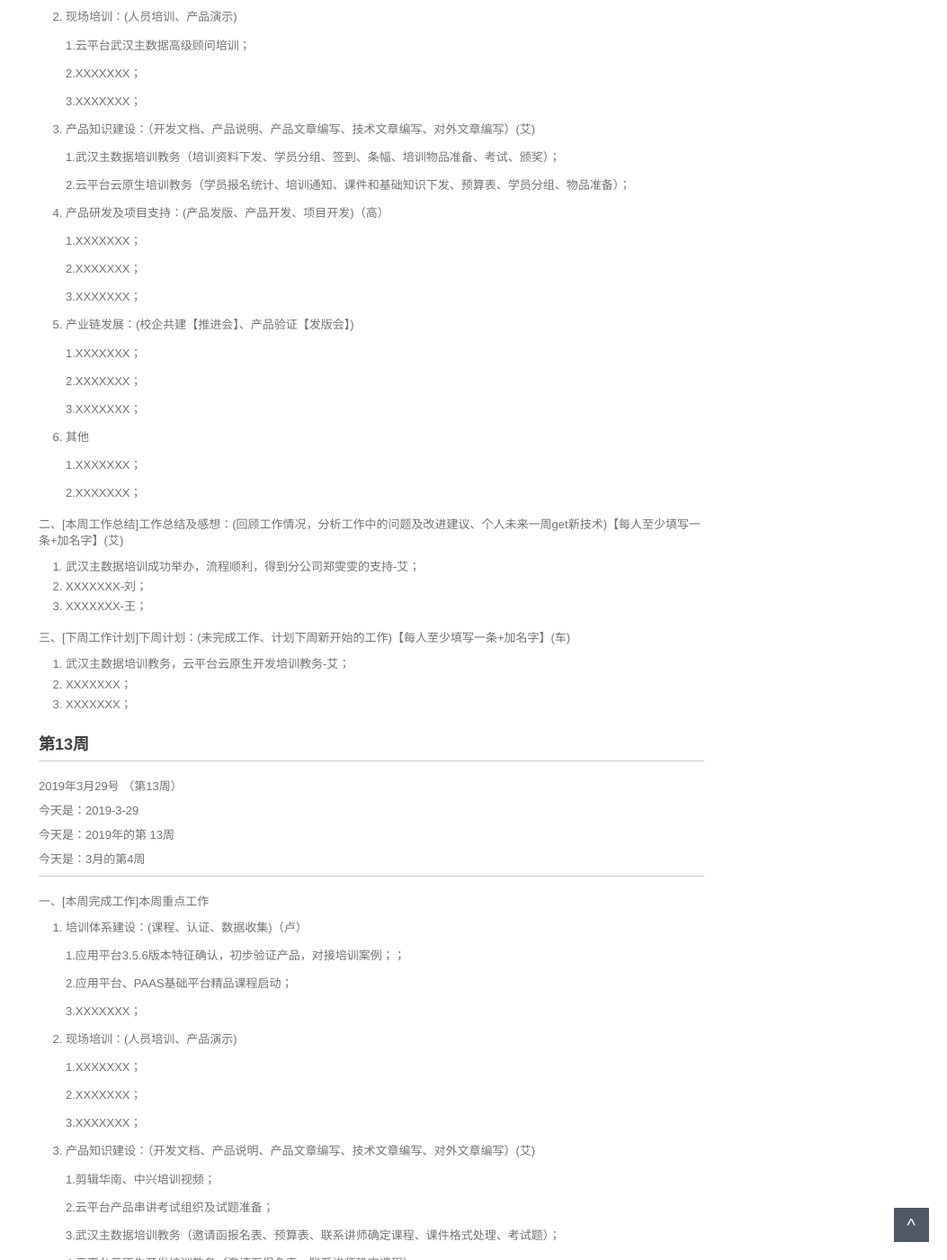
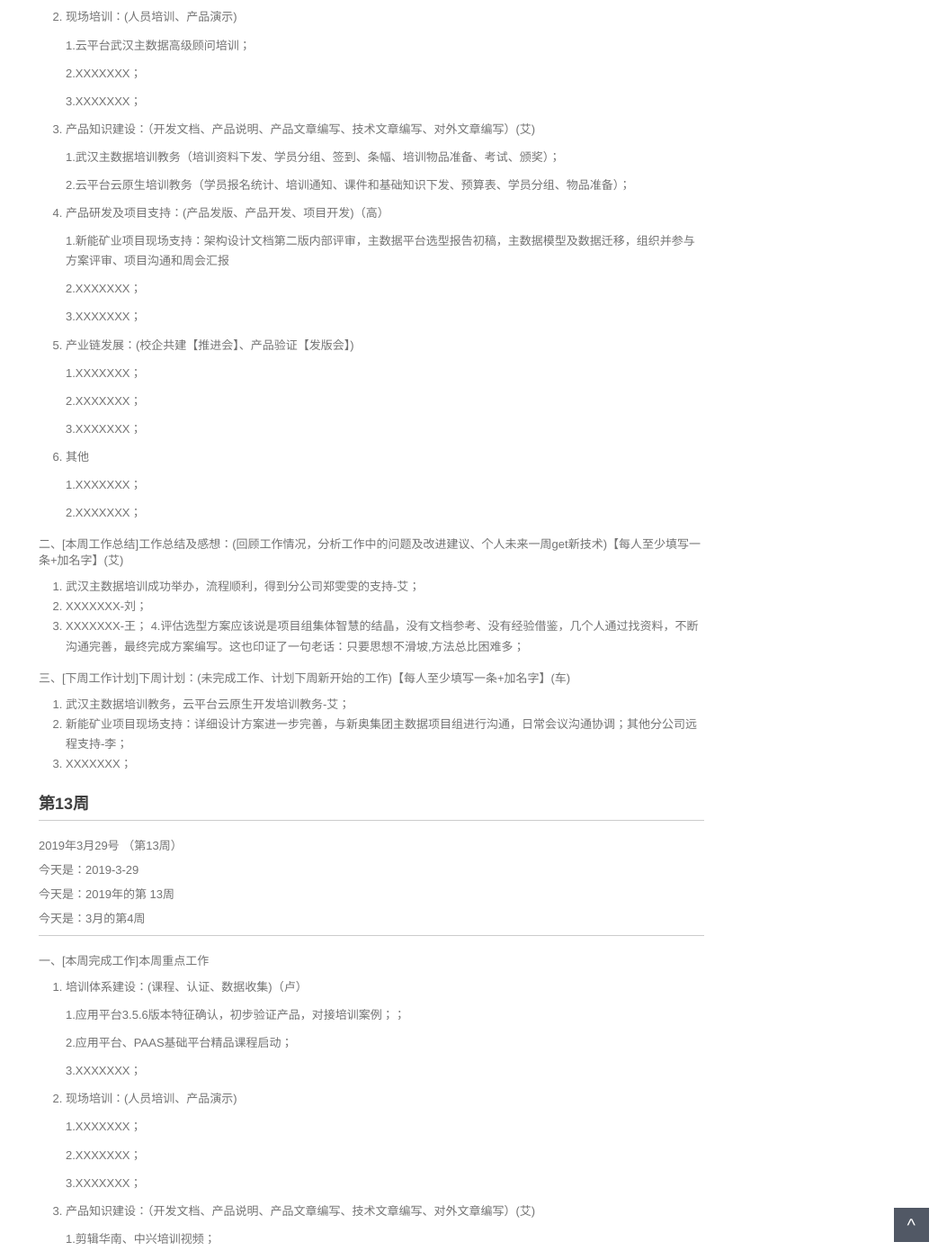
Before and after one commit to walllFlower/blog, a Jekyll site: the page built from _posts/2018-07-17-day_report_cxz.md, in a window 1280 px wide and 1400 px high, scrolled down 652 px. Shown: the whole window at 90% size, without its empty margins (227-1280 px from the left). Built offline with Jekyll 4.4.1, drawn with Linux system fonts in a browser that asks for light colours; comment, search, counter and statistics services are not loaded.

Commit message:
Update 2018-07-17-day_report_cxz.md
add by lh

```diff
--- a/_posts/2018-07-17-day_report_cxz.md
+++ b/_posts/2018-07-17-day_report_cxz.md
@@ -48,7 +48,7 @@ categories: 技术运营工作周报
 
 4. 产品研发及项目支持：(产品发版、产品开发、项目开发)（高）
 
-    1.XXXXXXX；
+    1.新能矿业项目现场支持：架构设计文档第二版内部评审，主数据平台选型报告初稿，主数据模型及数据迁移，组织并参与方案评审、项目沟通和周会汇报
 
     2.XXXXXXX；
 
@@ -73,11 +73,12 @@ categories: 技术运营工作周报
 1. 武汉主数据培训成功举办，流程顺利，得到分公司郑雯雯的支持-艾；
 2. XXXXXXX-刘；
 3. XXXXXXX-王；
+4.评估选型方案应该说是项目组集体智慧的结晶，没有文档参考、没有经验借鉴，几个人通过找资料，不断沟通完善，最终完成方案编写。这也印证了一句老话：只要思想不滑坡,方法总比困难多；
 
 三、[下周工作计划]下周计划：(未完成工作、计划下周新开始的工作)【每人至少填写一条+加名字】(车)
 
 1. 武汉主数据培训教务，云平台云原生开发培训教务-艾；
-2. XXXXXXX；
+2. 新能矿业项目现场支持：详细设计方案进一步完善，与新奥集团主数据项目组进行沟通，日常会议沟通协调；其他分公司远程支持-李；
 3. XXXXXXX；
 
 
```
